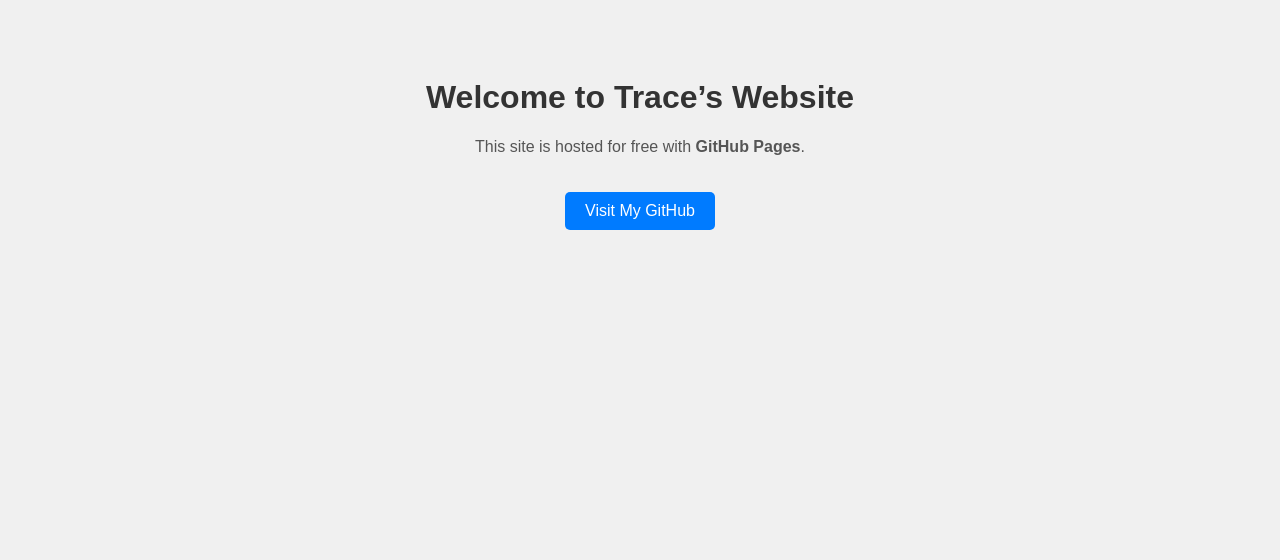
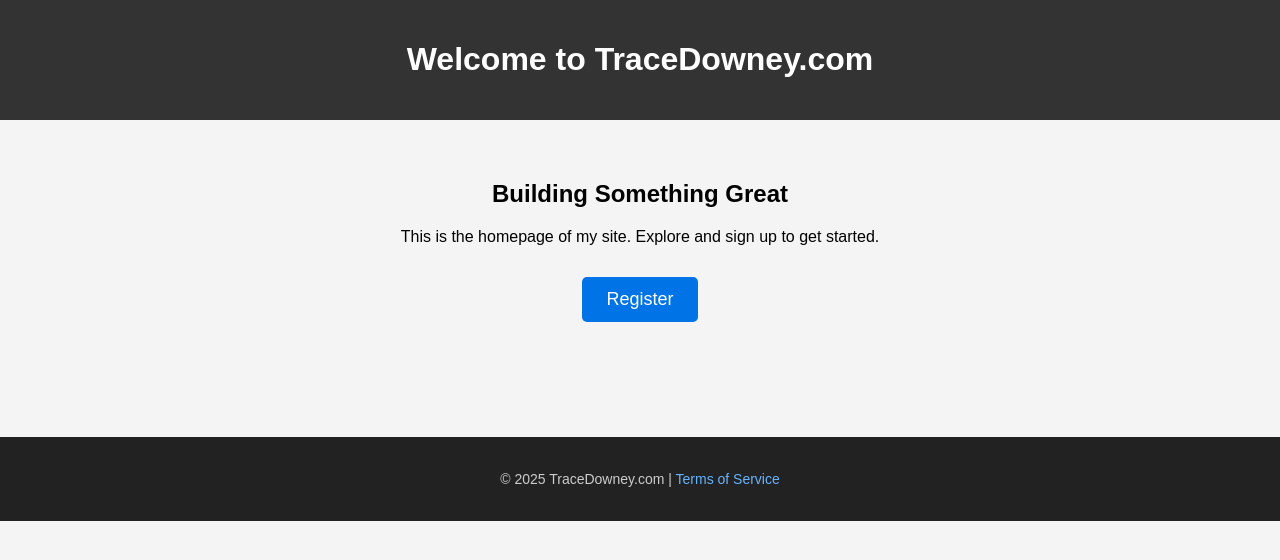
Before and after one commit to tracedowney/tracedowney.github.io, a Jekyll site: the page index.html, which Jekyll copies as it is, in a window 1280 px wide. Shown: the top 560 px of the page. Built offline with Jekyll 4.4.1, drawn with Linux system fonts in a browser that asks for light colours.

Commit message:
Update index.html

```diff
--- a/index.html
+++ b/index.html
@@ -3,37 +3,71 @@
 <head>
   <meta charset="UTF-8">
   <meta name="viewport" content="width=device-width, initial-scale=1.0">
-  <title>Trace Downey</title>
+  <title>TraceDowney.com</title>
   <style>
     body {
       font-family: Arial, sans-serif;
+      margin: 0;
+      padding: 0;
       text-align: center;
-      padding: 50px;
-      background: #f0f0f0;
+      background: #f4f4f4;
     }
-    h1 {
-      color: #333;
+    header {
+      background: #333;
+      color: #fff;
+      padding: 20px;
     }
-    p {
-      color: #555;
+    main {
+      padding: 40px 20px;
     }
-    a.button {
+    .btn {
       display: inline-block;
-      margin-top: 20px;
-      padding: 10px 20px;
-      background: #007BFF;
-      color: white;
+      padding: 12px 24px;
+      margin: 15px;
+      font-size: 18px;
+      color: #fff;
+      background: #0073e6;
+      border: none;
+      border-radius: 5px;
       text-decoration: none;
-      border-radius: 5px;
+      transition: background 0.3s;
     }
-    a.button:hover {
-      background: #0056b3;
+    .btn:hover {
+      background: #005bb5;
+    }
+    footer {
+      margin-top: 60px;
+      padding: 20px;
+      background: #222;
+      color: #ccc;
+      font-size: 14px;
+    }
+    footer a {
+      color: #66b3ff;
+      text-decoration: none;
+    }
+    footer a:hover {
+      text-decoration: underline;
     }
   </style>
 </head>
 <body>
-  <h1>Welcome to Trace’s Website</h1>
-  <p>This site is hosted for free with <strong>GitHub Pages</strong>.</p>
-  <a class="button" href="https://github.com/tracedowney" target="_blank">Visit My GitHub</a>
+
+  <header>
+    <h1>Welcome to TraceDowney.com</h1>
+  </header>
+
+  <main>
+    <h2>Building Something Great</h2>
+    <p>This is the homepage of my site. Explore and sign up to get started.</p>
+
+    <!-- Register button -->
+    <a href="/signup/" class="btn">Register</a>
+  </main>
+
+  <footer>
+    <p>&copy; 2025 TraceDowney.com | <a href="/tos/">Terms of Service</a></p>
+  </footer>
+
 </body>
 </html>
```
